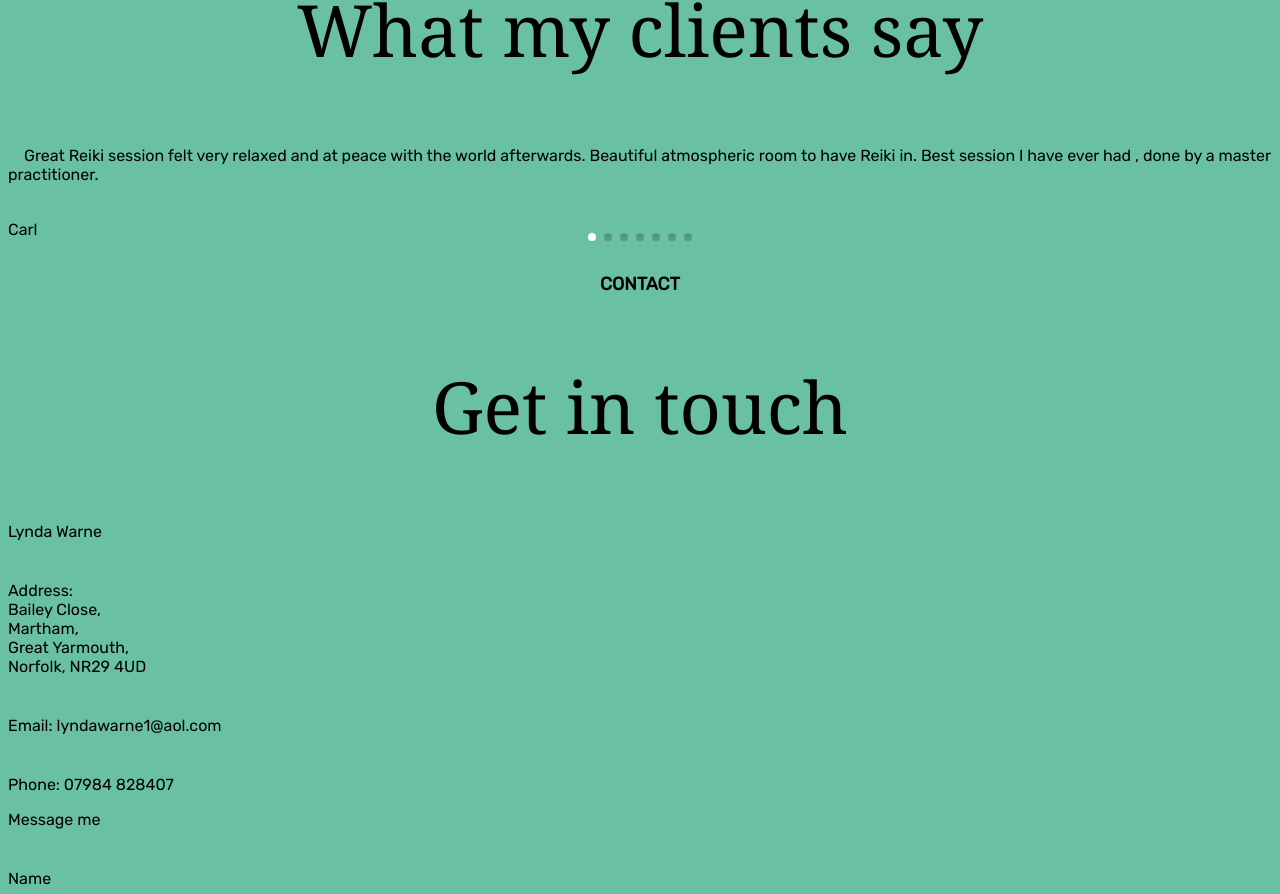
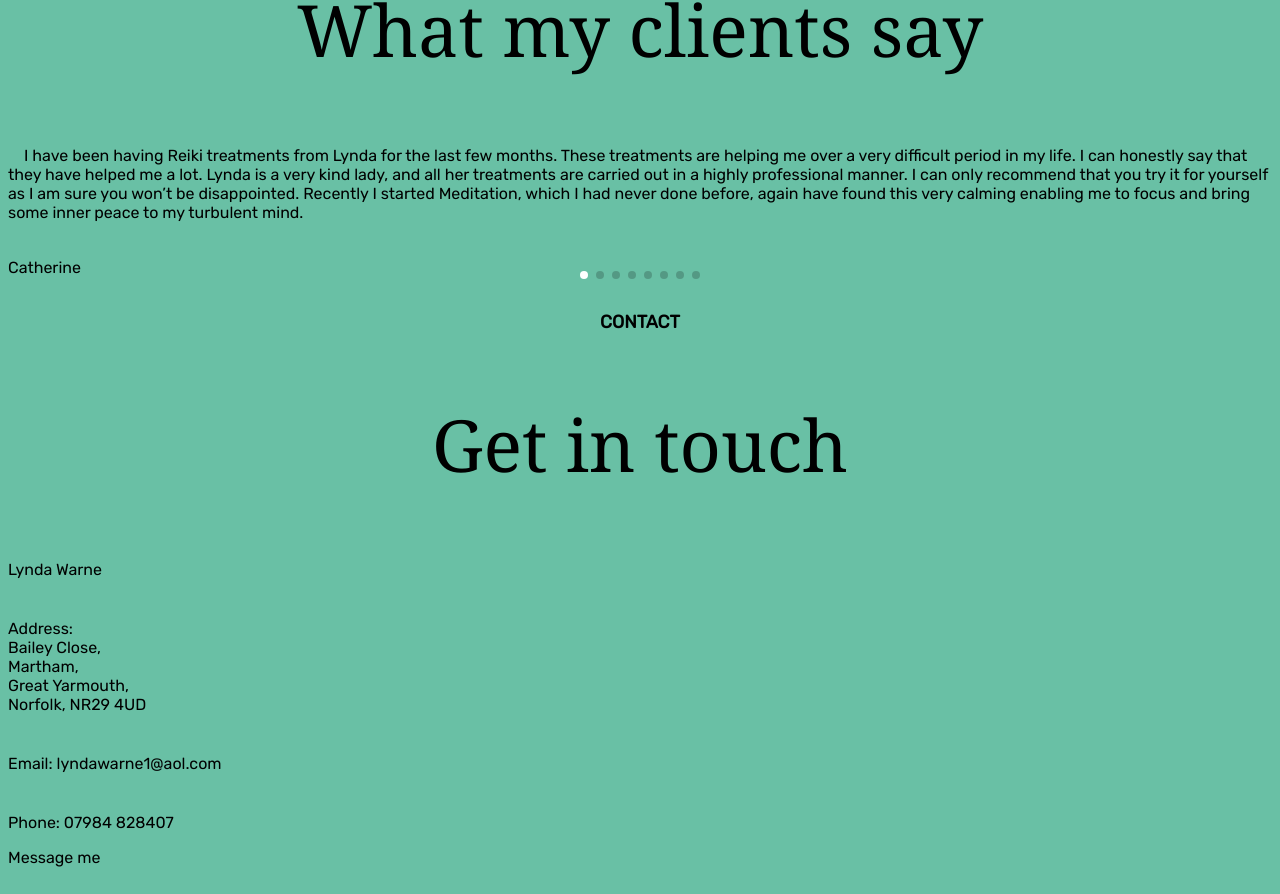
Before and after one commit to marstc1/nextjs-namaste-reiki, a Next.js app: page / in a window 1280 px wide. Shown: the part 7636-8530 px from the top of the page. Built offline with nearby package versions, Linux system fonts and the light colour scheme; some icons are missing; a web font is replaced by a local one.

Commit message:
Added review

```diff
--- a/constants/feedback.js
+++ b/constants/feedback.js
@@ -1,4 +1,9 @@
 const feedback = [
+  {
+    clientName: 'Catherine',
+    comment:
+      'I have been having Reiki treatments from Lynda for the last few months. These treatments are helping me over a very difficult period in my life. I can honestly say that they have helped me a lot. Lynda is a very kind lady, and all her treatments are carried out in a highly professional manner. I can only recommend that you try it for yourself as I am sure you won’t be disappointed. Recently I started Meditation, which I had never done before, again have found this very calming enabling me to focus and bring some inner peace to my turbulent mind.',
+  },
   {
     clientName: 'Carl',
     comment:
```
